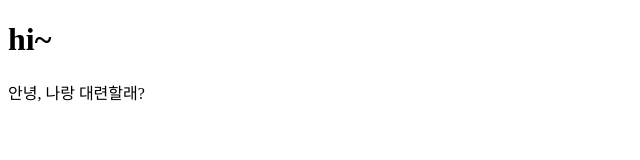
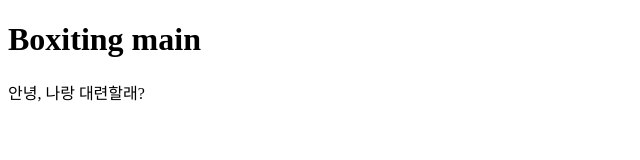
Before and after one commit to CodingScript990/boxiting, a plain HTML site: page index.html in a window 1280 px wide. Shown: the whole page, without its empty margins (0-640 px from the left). Drawn offline with Linux system fonts and the light colour scheme.

Commit message:
메인 페이지 생성

```diff
--- a/index.html
+++ b/index.html
@@ -6,7 +6,7 @@
     <title>git start</title>
 </head>
 <body>
-    <h1>hi~</h1>
+    <h1>Boxiting main</h1>
     <div>안녕, 나랑 대련할래?</div>
 </body>
 </html>
```
